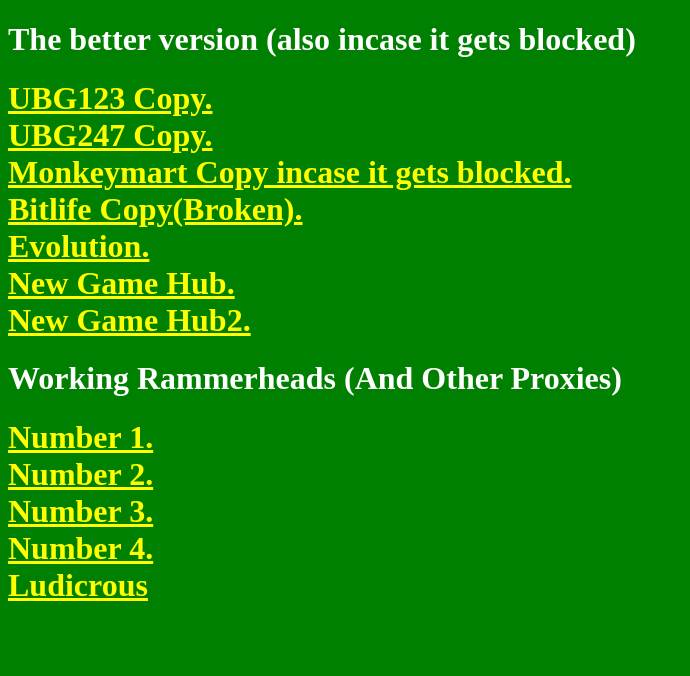
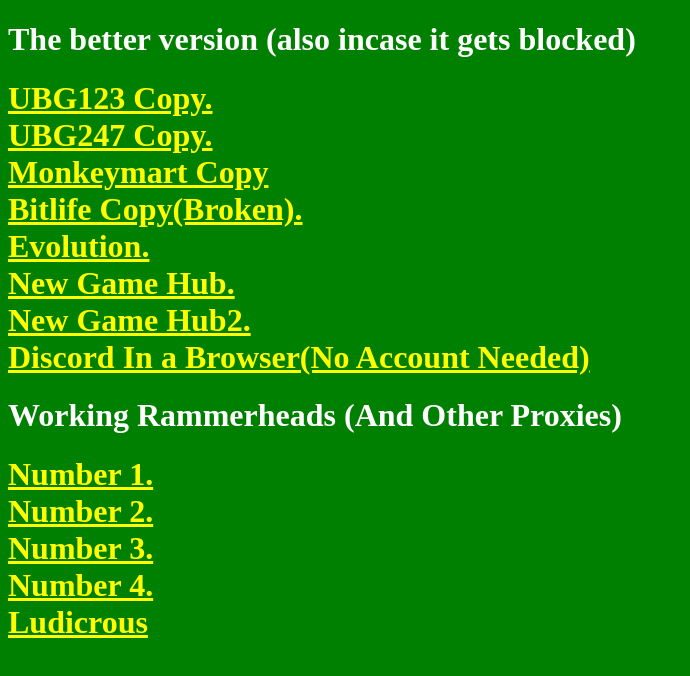
Before and after one commit to logicard/logicard.github.io, a plain HTML site: page index.html in a window 1280 px wide. Shown: the whole page, without its empty margins (0-690 px from the left). Drawn offline with Linux system fonts and the light colour scheme.

Commit message:
Add files via upload

```diff
--- a/index.html
+++ b/index.html
@@ -18,11 +18,12 @@ color: yellow
 <h1> The better version (also incase it gets blocked) <h1>
 <a href="https://logicard.github.io/fun/"> UBG123 Copy. </a> <br>
 <a href="https://logicard.github.io/lolly/"> UBG247 Copy. </a> <br>
-<a href="https://logicard.github.io/monk/"> Monkeymart Copy incase it gets blocked. </a> <br>
+<a href="https://logicard.github.io/monk/"> Monkeymart Copy </a> <br>
 <a href="https://logicard.github.io/bitlife/"> Bitlife Copy(Broken). </a> <br>
 <a href="https://iamacoola.github.io/evolution/"> Evolution. </a> <br>
 <a href="https://keyscreator.github.io/test"> New Game Hub. </a> <br>
 <a href="https://keyscreator.github.io/test2"> New Game Hub2. </a> <br>
+<a href="https://logicard.github.io/science"> Discord In a Browser(No Account Needed) </a> <br>
 
 <h1 color=green> Working Rammerheads (And Other Proxies) <h1>
 <a href="https://learningmathisverycool.abl.cl/"> Number 1. </a> <br>
```
